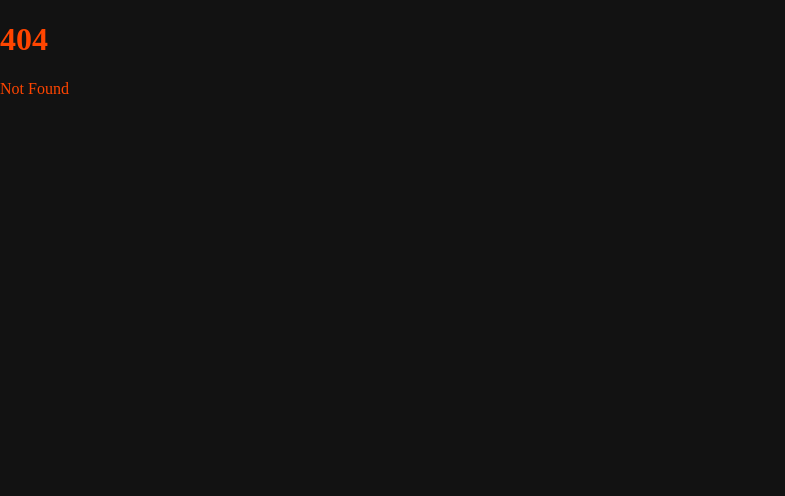
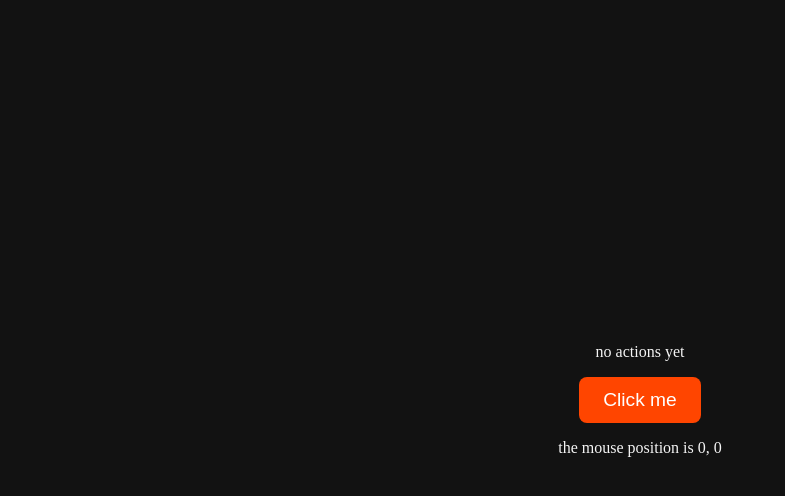
Before and after one commit to YahyaNashar22/svelte-tutorial, a SvelteKit app: page /events in a window 1280 px wide. Before the commit this address had no page. Shown: the top 496 px of the page, without its empty margins (0-785 px from the left). Built offline with nearby package versions, Linux system fonts and the light colour scheme.

Commit message:
function bindings

```diff
--- a/src/routes/+layout.svelte
+++ b/src/routes/+layout.svelte
@@ -21,6 +21,17 @@
 		margin: 0;
 		padding: 0;
 		background-color: #121212;
-		color: orangered;
+		color: whitesmoke;
+	}
+
+	:global(button) {
+		background-color: orangered;
+		font-size: 1.2rem;
+		color: white;
+
+		border: none;
+		outline: none;
+		padding: 12px 24px;
+		border-radius: 8px;
 	}
 </style>
--- /dev/null
+++ b/src/routes/events/+page.svelte
@@ -0,0 +1,34 @@
+<script lang="ts">
+	let eventAction = $state('no actions yet');
+
+	let events = {
+		onclick: () => (eventAction = 'click'),
+		ondblclick: () => (eventAction = 'double click')
+	};
+
+	let mouse = $state({ x: 0, y: 0 });
+
+	function onmousemove(e: MouseEvent) {
+		mouse.x = e.clientX;
+		mouse.y = e.clientY;
+	}
+</script>
+
+<main {onmousemove}>
+	<p>{eventAction}</p>
+	<button {...events}>Click me</button>
+
+	<p>
+		the mouse position is {mouse.x}, {mouse.y}
+	</p>
+</main>
+
+<style>
+	main {
+		display: flex;
+		flex-direction: column;
+		align-items: center;
+		justify-content: center;
+		height: 100dvh;
+	}
+</style>
```
Also changed, not shown: src/routes/+page.svelte (+10 -0 lines), src/routes/pokemon/+page.svelte (+7 -1 lines).
